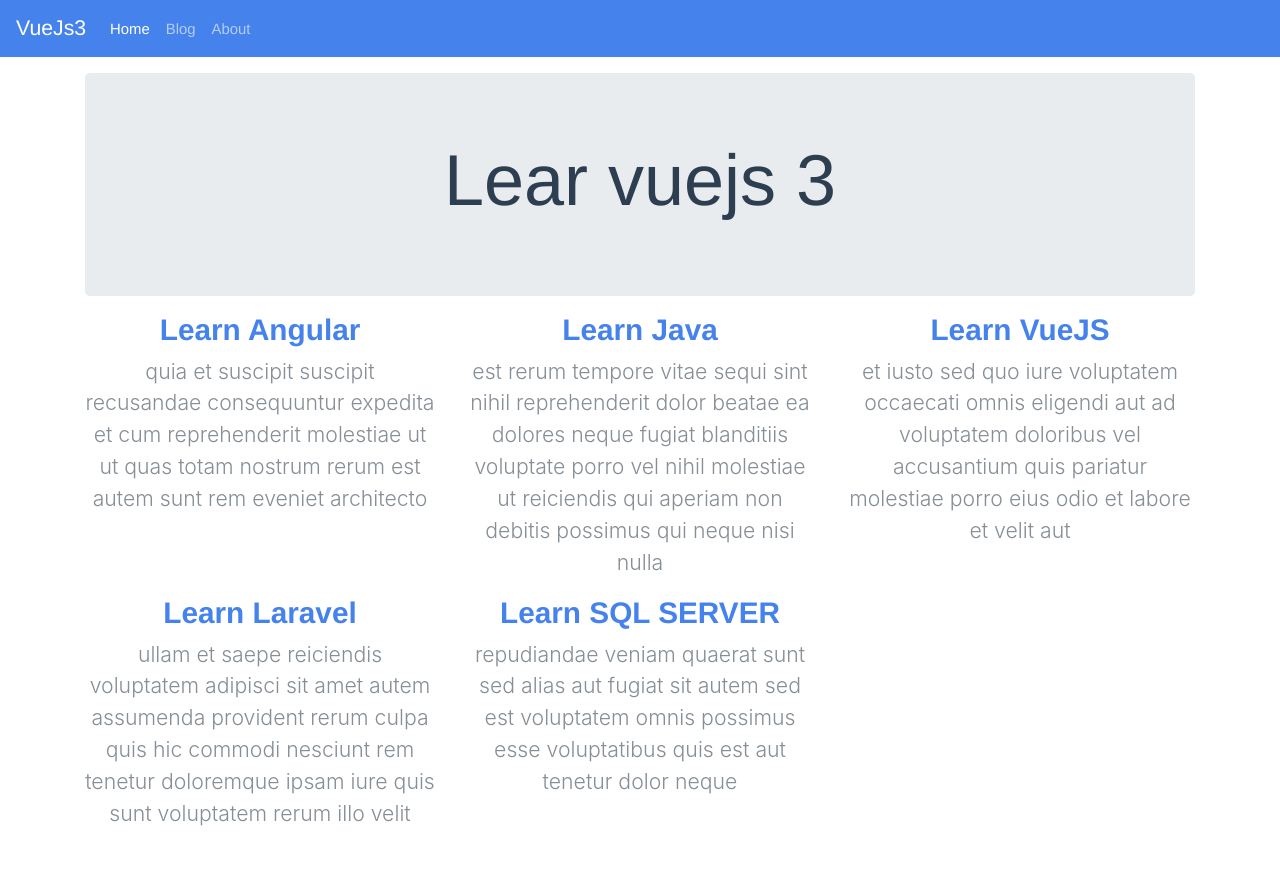
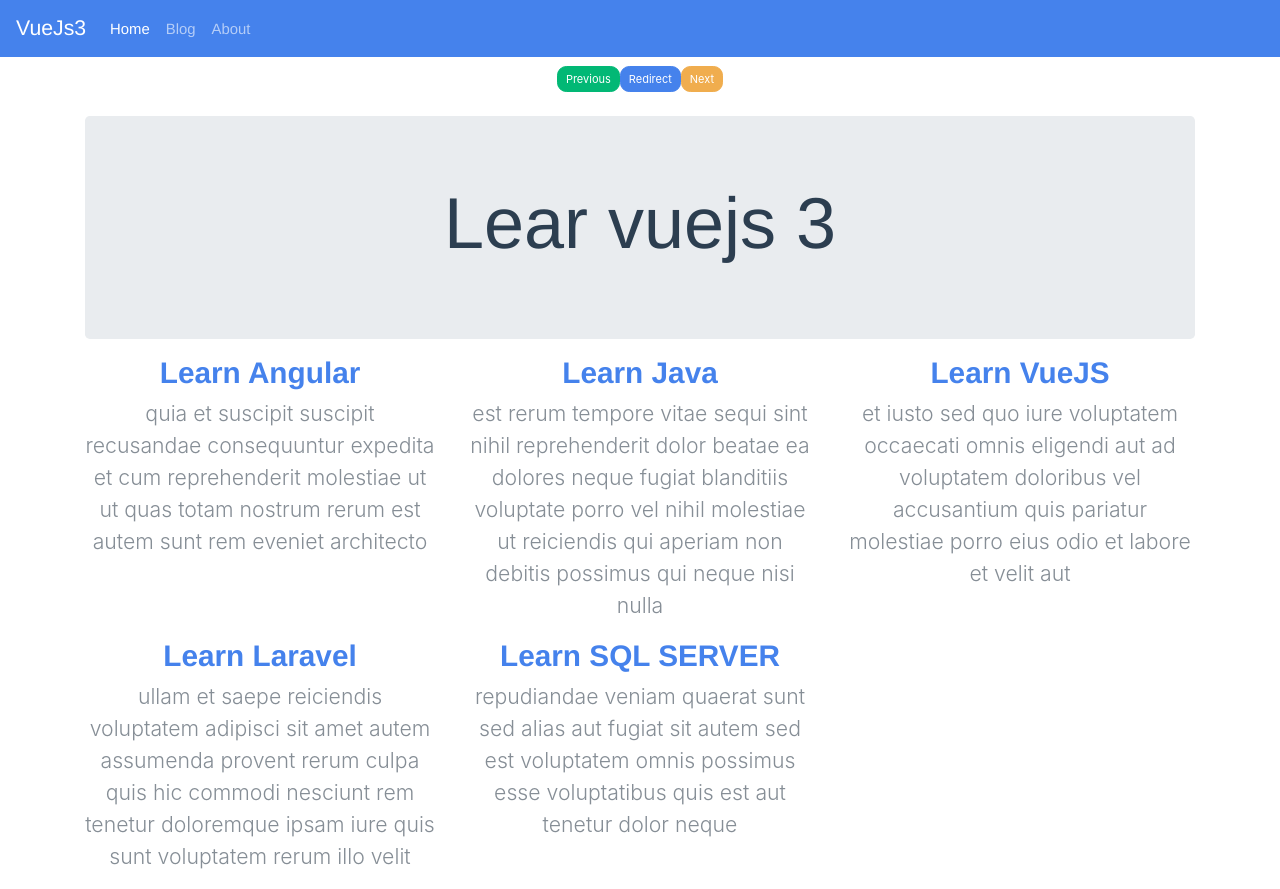
Before and after one commit to ZEDTARIK/VueJS3-Routing, a Vue app: page /blog in a window 1280 px wide. Before the commit the page ends 846 px from the top, so only its background shows below. Built offline with nearby package versions, Linux system fonts and the light colour scheme; data requests are answered from the project's data file.

Commit message:
Coding, using Json server to get Data from db.json

```diff
--- /dev/null
+++ b/data/db.json
@@ -0,0 +1,34 @@
+{
+    "posts": [
+        {
+            "id": 1,
+            "slug": "Learn-Angular",
+            "title": "Learn Angular",
+            "body": "quia et suscipit\nsuscipit recusandae consequuntur expedita et cum\nreprehenderit molestiae ut ut quas totam\nnostrum rerum est autem sunt rem eveniet architecto"
+        },
+        {
+            "id": 2,
+            "slug": "Learn-Java",
+            "title": "Learn Java",
+            "body": "est rerum tempore vitae\nsequi sint nihil reprehenderit dolor beatae ea dolores neque\nfugiat blanditiis voluptate porro vel nihil molestiae ut reiciendis\nqui aperiam non debitis possimus qui neque nisi nulla"
+        },
+        {
+            "id": 3,
+            "slug": "Learn-Vuejs",
+            "title": "Learn VueJS",
+            "body": "et iusto sed quo iure\nvoluptatem occaecati omnis eligendi aut ad\nvoluptatem doloribus vel accusantium quis pariatur\nmolestiae porro eius odio et labore et velit aut"
+        },
+        {
+            "id": 4,
+            "slug": "Learn-Laravel",
+            "title": "Learn Laravel",
+            "body": "ullam et saepe reiciendis voluptatem adipisci\nsit amet autem assumenda provent rerum culpa\nquis hic commodi nesciunt rem tenetur doloremque ipsam iure\nquis sunt voluptatem rerum illo velit"
+        },
+        {
+            "id": 5,
+            "slug": "Learn-SQL",
+            "title": "Learn SQL SERVER",
+            "body": "repudiandae veniam quaerat sunt sed\nalias aut fugiat sit autem sed est\nvoluptatem omnis possimus esse voluptatibus quis\nest aut tenetur dolor neque"
+        }
+    ]
+}
--- a/src/App.vue
+++ b/src/App.vue
@@ -1,19 +1,36 @@
 <template>
-
   <Navbar />
 
   <div class="container">
-    <router-view/>
+    <div class="row">
+      <div class="col-md-10 mx-auto my-2">
+        <button @click="previous()" class="btn btn-success btn-sm">Previous</button>
+        <button @click="redirect()" class="btn btn-primary btn-sm">Redirect</button>
+        <button @click="next()" class="btn btn-warning btn-sm">Next</button>
+      </div>
+    </div>
+    <router-view />
   </div>
 </template>
 
 
 <script>
-import Navbar from './components/Navbar';
+import Navbar from "./components/Navbar";
 export default {
   components: {
-    Navbar
-  }
+    Navbar,
+  },
+  methods: {
+    previous() {
+      this.$router.go(-1);
+    },
+    redirect() {
+      this.$router.push("/");
+    },
+    next() {
+      this.$router.go(1);
+    },
+  },
 };
 </script>
 
--- a/src/views/Home.vue
+++ b/src/views/Home.vue
@@ -1,18 +1,18 @@
 <template>
   <div class="home">
-    <img alt="Vue logo" src="../assets/logo.png">
-    <HelloWorld msg="Welcome to Your Vue.js App"/>
+    <img alt="Vue logo" src="../assets/logo.png" />
+    <HelloWorld msg="Welcome to Your Vue.js App" />
   </div>
 </template>
 
 <script>
 // @ is an alias to /src
-import HelloWorld from '@/components/HelloWorld.vue'
+import HelloWorld from "@/components/HelloWorld.vue";
 
 export default {
-  name: 'Home',
+  name: "Home",
   components: {
-    HelloWorld
-  }
-}
+    HelloWorld,
+  },
+};
 </script>
--- a/src/views/blog/Show.vue
+++ b/src/views/blog/Show.vue
@@ -1,23 +1,28 @@
 <template>
   <h2>Show Post</h2>
-  <p>
-    Lorem ipsum dolor sit amet consectetur adipisicing elit. Rem impedit sunt
-    atque commodi laudantium illum doloribus assumenda voluptatibus delectus
-    nesciunt!
-  </p>
+  <div class="card" v-if="post">
+    <div class="card-body">
+      <h4 class="card-title">{{ post.title }}</h4>
+      <p class="card-text">{{ post.body }}</p>
+    </div>
+  </div>
 
-  <pre>
-      Params id : {{ id }}
-      Params Slug : {{ slug }}
-  </pre>
+  <div class="text-center" v-else>Loading ....</div>
 </template>
 
 <script>
 export default {
-  props:['id', 'slug'],
+  props: ["id", "slug"],
   data() {
     return {
+      post: null,
     };
+  },
+  mounted() {
+    fetch(`http://localhost:3000/posts/${this.id}`)
+      .then((res) => res.json())
+      .then((data) => (this.post = data))
+      .catch((err) => console.log(err));
   },
 };
 </script>
--- a/src/views/blog/index.vue
+++ b/src/views/blog/index.vue
@@ -6,7 +6,9 @@
   <div class="row">
     <div class="col-md-4" v-for="post in posts" :key="post.id">
       <h3>
-        <router-link :to="{ name: 'show-post', params: { id: post.id,  slug: post.slug } }">
+        <router-link
+          :to="{ name: 'show-post', params: { id: post.id, slug: post.slug } }"
+        >
           {{ post.title }}
         </router-link>
       </h3>
@@ -22,50 +24,15 @@
   data() {
     return {
       jumMsg: "Lear vuejs 3",
-      posts: [
-        {
-          userId: 1,
-          id: 1,
-          slug:"Learn-Angular",
-          title: "Learn Angular",
-          body:
-            "quia et suscipit\nsuscipit recusandae consequuntur expedita et cum\nreprehenderit molestiae ut ut quas totam\nnostrum rerum est autem sunt rem eveniet architecto",
-        },
-        {
-          userId: 1,
-          id: 2,
-          slug:"Learn-Java",
-          title: "Learn Java",
-          body:
-            "est rerum tempore vitae\nsequi sint nihil reprehenderit dolor beatae ea dolores neque\nfugiat blanditiis voluptate porro vel nihil molestiae ut reiciendis\nqui aperiam non debitis possimus qui neque nisi nulla",
-        },
-        {
-          userId: 1,
-          id: 3,
-          slug:"Learn-Vuejs",
-          title: "Learn VueJS",
-          body:
-            "et iusto sed quo iure\nvoluptatem occaecati omnis eligendi aut ad\nvoluptatem doloribus vel accusantium quis pariatur\nmolestiae porro eius odio et labore et velit aut",
-        },
-        {
-          userId: 1,
-          id: 4,
-          slug:"Learn-Laravel",
-          title: "Learn Laravel",
-          body:
-            "ullam et saepe reiciendis voluptatem adipisci\nsit amet autem assumenda provident rerum culpa\nquis hic commodi nesciunt rem tenetur doloremque ipsam iure\nquis sunt voluptatem rerum illo velit",
-        },
-        {
-          userId: 1,
-          id: 5,
-          slug:"Learn-SQL",
-          title: "Learn SQL SERVER",
-          body:
-            "repudiandae veniam quaerat sunt sed\nalias aut fugiat sit autem sed est\nvoluptatem omnis possimus esse voluptatibus quis\nest aut tenetur dolor neque",
-        },
-      ],
-    };
+      posts: []
+    }
   },
+  mounted() {
+      fetch('http://localhost:3000/posts')
+        .then(res => res.json())
+        .then(data => this.posts = data)
+        .catch(err => console.log(err))
+    }
 };
 </script>
 
```
